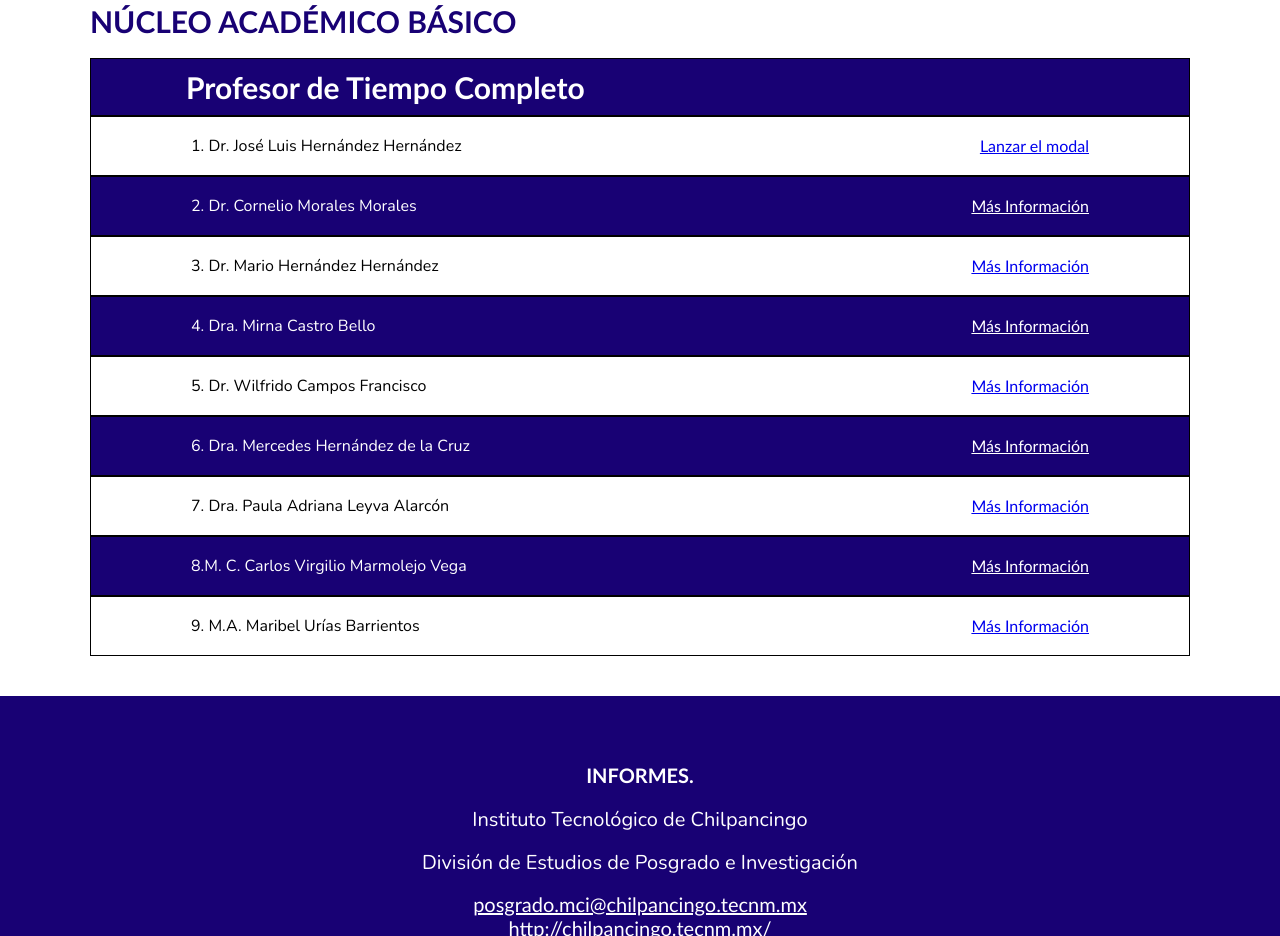
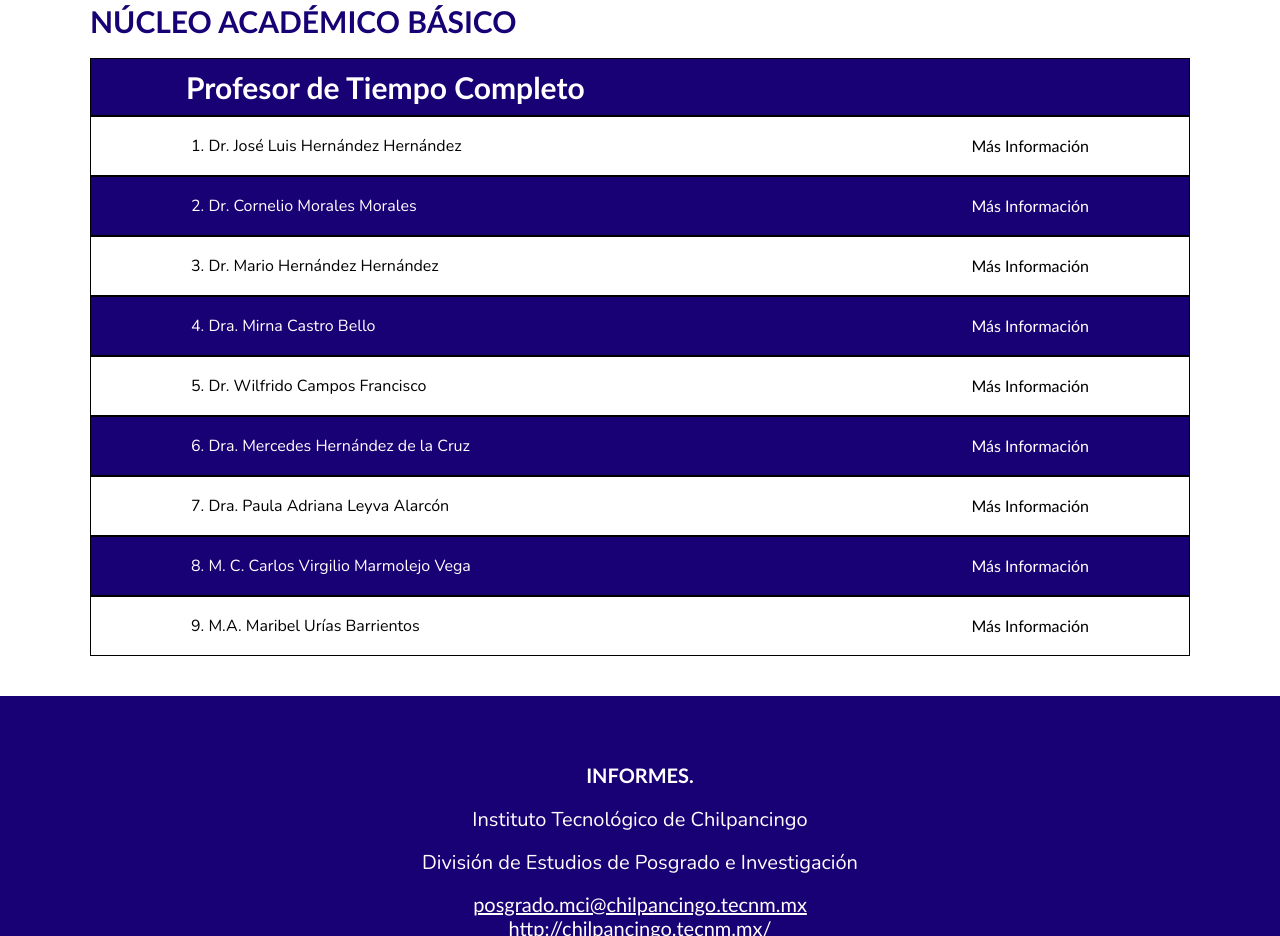
Before and after one commit to josenatha/WebMaster, a plain HTML site: page index.html in a window 1280 px wide. Shown: the part 5733-6669 px from the top of the page. Drawn offline with nearby package versions, Linux system fonts and the light colour scheme.

Commit message:
actualizacion 4

```diff
--- a/css/styles.css
+++ b/css/styles.css
@@ -329,7 +329,7 @@
     height: 300px;
     color: #000;
     text-align: justify;
-    overflow-y: scroll;
+
     right: 30px;
     bottom: 40px;
     position: fixed;
@@ -356,3 +356,13 @@
     width: 155px;
     height: 240px;
 }
+.lavel{
+    text-decoration: none;
+
+}
+.lavelcolor{
+    color: #000;
+}
+.over{
+    overflow-y: scroll;
+}
--- a/index.html
+++ b/index.html
@@ -406,7 +406,7 @@
             <!-- primer maestro -->
             <div>
                 <p>1. Dr. José Luis Hernández Hernández</p>
-                <a href="#openModal">Lanzar el modal</a>
+                <a href="#openModal" class="lavel lavelcolor">Más Información</a>
                 <div id="openModal" class="modalDialog">
                     <div  >
                         <a href="#close" title="Close" class="close">X</a>
@@ -415,7 +415,7 @@
 
                            <br>
 
-                            <p class="txt">Cuenta con la siguiente preparación académica:
+                            <p class="txt over">Cuenta con la siguiente preparación académica:
                                 <br>
                                 <br>
                                 •	Licenciatura en Informática por el Instituto Tecnológico de Chilpancingo
@@ -456,7 +456,7 @@
             <!-- segundo maestro -->
             <div>
                 <p>2. Dr. Cornelio Morales Morales</p>
-                <a href="#1">Más Información</a>
+                <a href="#1"  class="lavel ">Más Información</a>
                 <div  id="1" class="modalDialog ">
                     <div  >
                         <a href="#close" title="Close" class="close">X</a>
@@ -465,7 +465,7 @@
 
                            <br>
 
-                            <p class="txt">Ingeniero en Electrónica (2005), Maestro en Ciencias en Ingeniería Electrónica (2008) y Doctor en Ciencias en Ingeniería Electrónica (2014) por el Centro Nacional de Investigación y Desarrollo Tecnológico (CENIDET). Posdoctorado en el CIICAP-UAEM (Octubre 2020-Septiembre 2021).
+                            <p class="txt over">Ingeniero en Electrónica (2005), Maestro en Ciencias en Ingeniería Electrónica (2008) y Doctor en Ciencias en Ingeniería Electrónica (2014) por el Centro Nacional de Investigación y Desarrollo Tecnológico (CENIDET). Posdoctorado en el CIICAP-UAEM (Octubre 2020-Septiembre 2021).
                                 Miembro del Sistema Nacional de Investigadores, Nivel 1 (2022 – 2026) y fue Nivel Candidato (2017-2019). Fue Perfil Deseable PRODEP (2016-2019) y Sistema Estatal de Investigadores Morelenses (2015, 2016, 2017 y 2018).
                                 Ha sido Profesor de Tiempo Completo, Titular B (2012-2019), Director Académico de Ingeniería Electrónica e Informática (2016-2019) en UPEMOR, Profesor de Posgrado en CIICAP-UAEM (Enero-Junio 2021) y Profesor Interino de Carrera de Tiempo Completo en el Instituto Tecnológico de Cuautla en el Departamento de Ingeniería Eléctrica y Electrónica (2019-2022). También ha sido director y revisor de varias Tesis de Licenciatura y Posgrado. Coordinó la apertura de la Maestría en Ciencias de la Ingeniería ante TecNM para el Instituto Tecnológico de Chilpancingo (Junio – Diciembre 2022).
                                 Ha sido Responsable Técnico de Proyectos financiados PEI-Conacyt (2012, 2016, 2017); Proyecto SAGARPA (2018); y Proyecto de Desarrollo Tecnológico en la convocatoria TecNM 2021. También ha sido Colaborador en Proyectos financiados: Conacyt - Ciencia Básica 2015, Apoyo al Fortalecimiento de cuerpos académicos del PRODEP 2016-2018. Ha publicado más de 30 artículos en congresos nacionales e internacionales, artículos en revistas indizadas en Web of Science (JCR) y Scopus, un libro publicado, dos títulos de patentes otorgadas por el IMPI, tres certificados de derechos de autor otorgados por INDAUTOR.
@@ -487,7 +487,7 @@
             <!-- tercer maestro -->
             <div>
                 <p>3. Dr. Mario Hernández Hernández</p>
-                <a href="#2">Más Información</a>
+                <a href="#2"  class="lavel lavelcolor">Más Información</a>
                 <div id="2" class="modalDialog">
                     <div  >
                         <a href="#close" title="Close" class="close">X</a>
@@ -515,7 +515,7 @@
             <!-- cuarto maestro -->
             <div>
                 <p>4. Dra. Mirna Castro Bello</p>
-                <a href="#3">Más Información</a>
+                <a href="#3"  class="lavel ">Más Información</a>
                 <div id="3" class="modalDialog">
                     <div  >
                         <a href="#close" title="Close" class="close">X</a>
@@ -544,7 +544,7 @@
             <!-- quinto maestro -->
             <div>
                 <p>5. Dr. Wilfrido Campos Francisco</p>
-                <a href="#4">Más Información</a>
+                <a href="#4"  class="lavel lavelcolor">Más Información</a>
                 <div id="4" class="modalDialog">
                     <div  >
                         <a href="#close" title="Close" class="close">X</a>
@@ -581,7 +581,7 @@
             <!-- sexto maestro -->
             <div>
                 <p>6. Dra. Mercedes Hernández de la Cruz</p>
-                <a href="#5">Más Información</a>
+                <a href="#5"  class="lavel ">Más Información</a>
                 <div id="5" class="modalDialog">
                     <div  >
                         <a href="#close" title="Close" class="close">X</a>
@@ -590,7 +590,7 @@
 
                            <br>
 
-                            <p class="txt">Ingeniero en Electrónica (2005), Maestro en Ciencias en Ingeniería Electrónica (2008) y Doctor en Ciencias en Ingeniería Electrónica (2014) por el Centro Nacional de Investigación y Desarrollo Tecnológico (CENIDET). Posdoctorado en el CIICAP-UAEM (Octubre 2020-Septiembre 2021).
+                            <p class="txt over">Ingeniero en Electrónica (2005), Maestro en Ciencias en Ingeniería Electrónica (2008) y Doctor en Ciencias en Ingeniería Electrónica (2014) por el Centro Nacional de Investigación y Desarrollo Tecnológico (CENIDET). Posdoctorado en el CIICAP-UAEM (Octubre 2020-Septiembre 2021).
                                 Miembro del Sistema Nacional de Investigadores, Nivel 1 (2022 – 2026) y fue Nivel Candidato (2017-2019). Fue Perfil Deseable PRODEP (2016-2019) y Sistema Estatal de Investigadores Morelenses (2015, 2016, 2017 y 2018).
                                 Ha sido Profesor de Tiempo Completo, Titular B (2012-2019), Director Académico de Ingeniería Electrónica e Informática (2016-2019) en UPEMOR, Profesor de Posgrado en CIICAP-UAEM (Enero-Junio 2021) y Profesor Interino de Carrera de Tiempo Completo en el Instituto Tecnológico de Cuautla en el Departamento de Ingeniería Eléctrica y Electrónica (2019-2022). También ha sido director y revisor de varias Tesis de Licenciatura y Posgrado. Coordinó la apertura de la Maestría en Ciencias de la Ingeniería ante TecNM para el Instituto Tecnológico de Chilpancingo (Junio – Diciembre 2022).
                                 Ha sido Responsable Técnico de Proyectos financiados PEI-Conacyt (2012, 2016, 2017); Proyecto SAGARPA (2018); y Proyecto de Desarrollo Tecnológico en la convocatoria TecNM 2021. También ha sido Colaborador en Proyectos financiados: Conacyt - Ciencia Básica 2015, Apoyo al Fortalecimiento de cuerpos académicos del PRODEP 2016-2018. Ha publicado más de 30 artículos en congresos nacionales e internacionales, artículos en revistas indizadas en Web of Science (JCR) y Scopus, un libro publicado, dos títulos de patentes otorgadas por el IMPI, tres certificados de derechos de autor otorgados por INDAUTOR.
@@ -612,7 +612,7 @@
             <!-- septimo maestro -->
             <div>
                 <p>7. Dra. Paula Adriana Leyva Alarcón</p>
-                <a href="#6">Más Información</a>
+                <a href="#6"  class="lavel lavelcolor">Más Información</a>
                 <div id="6" class="modalDialog">
                     <div  >
                         <a href="#close" title="Close" class="close">X</a>
@@ -638,8 +638,8 @@
             </div>
             <!-- octavo maestro -->
             <div>
-                <p>8.M. C.  Carlos Virgilio Marmolejo Vega</p>
-                <a href="#7">Más Información</a>
+                <p>8. M. C.  Carlos Virgilio Marmolejo Vega</p>
+                <a href="#7"  class="lavel ">Más Información</a>
                 <div id="7" class="modalDialog">
                     <div  >
                         <a href="#close" title="Close" class="close">X</a>
@@ -666,7 +666,7 @@
             <!--  maestro -->
             <div>
                 <p>9. M.A. Maribel Urías Barrientos</p>
-                <a href="#8">Más Información</a>
+                <a href="#8"  class="lavel lavelcolor">Más Información</a>
                 <div id="8" class="modalDialog">
                     <div  >
                         <a href="#close" title="Close" class="close">X</a>
@@ -675,7 +675,7 @@
 
                            <br>
 
-                            <p class="txt">Formación Profesional:
+                            <p class="txt over">Formación Profesional:
                                 <br>
                                 Lic. en Economía egresada de la Universidad Autónoma de Guerrero, obteniendo el título de manera automática por ser parte de los mejores promedios de la generación.
                                 Maestra en Administración egresada de la Primera Generación de la Maestría en Administración del Instituto Tecnológico de Chilpancingo, recibiendo Mérito a la Calidad Académica por el mejor promedio.
```
